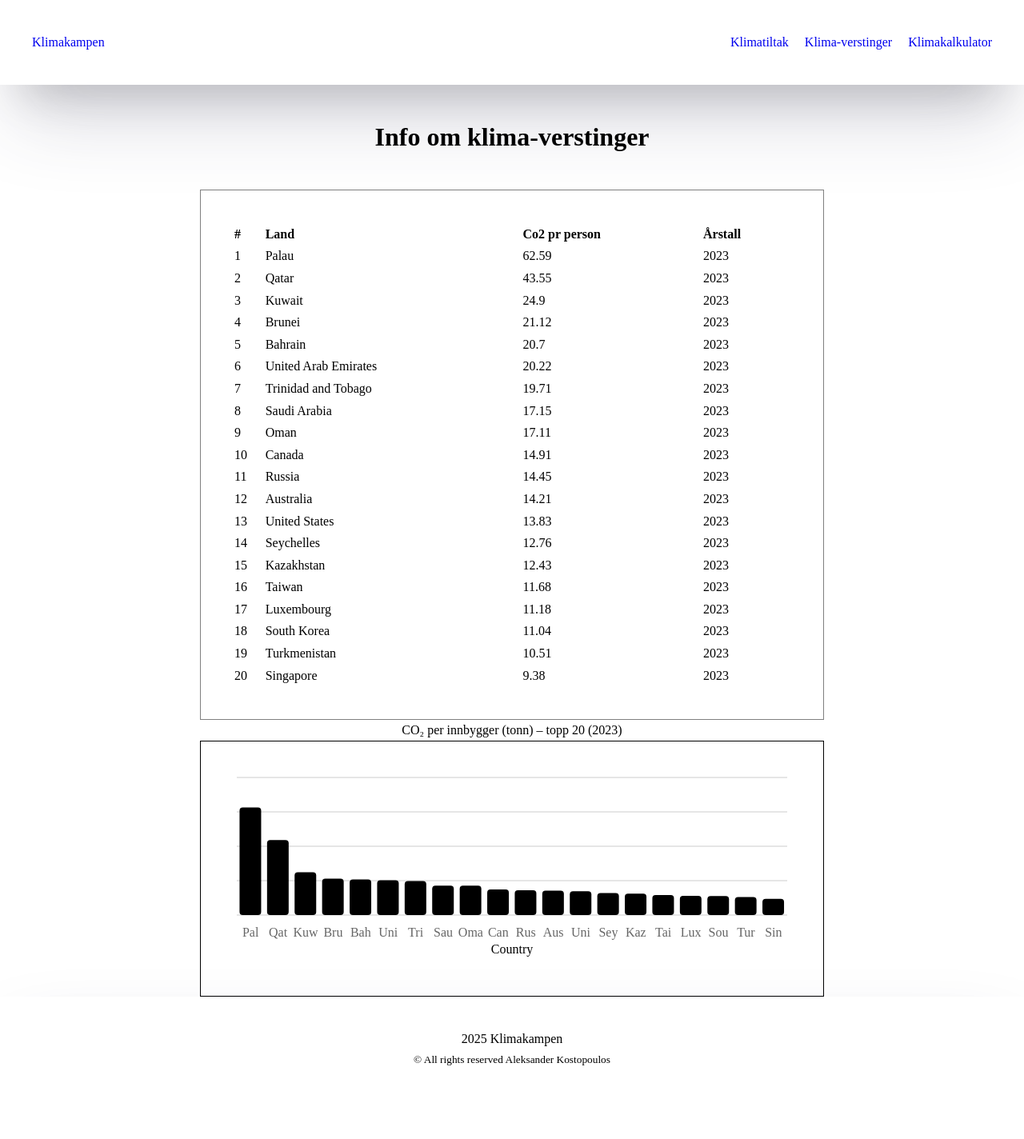
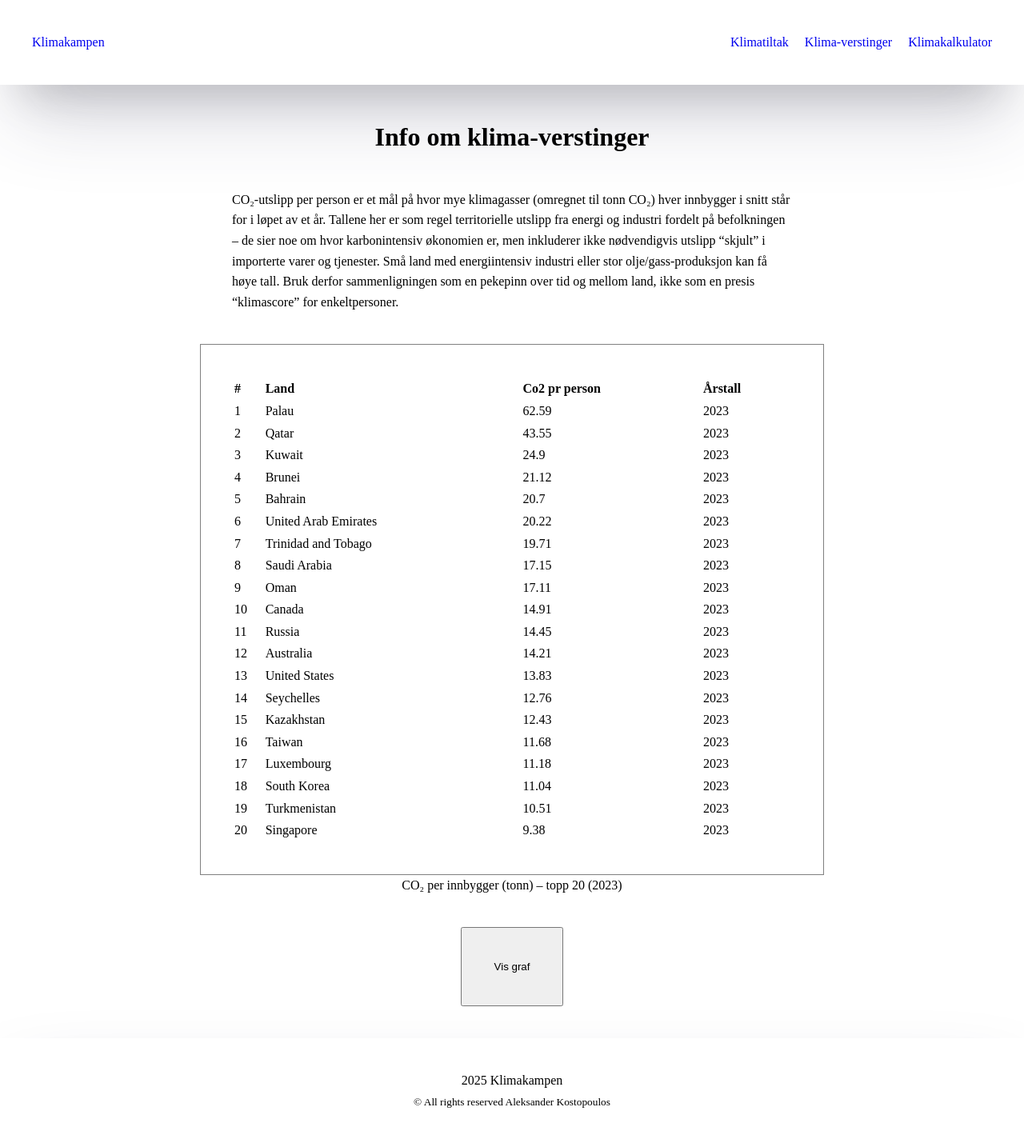
Before and after one commit to alekskosta/klimakampen, a Next.js app: page /klima-verstinger in a window 1280 px wide. Shown: the top 1424 px of the page at 80% size. Before the commit the page ends 1377 px from the top, so only its background shows below. Built offline with nearby package versions, Linux system fonts and the light colour scheme.

Commit message:
bedret css og lagt til info til kalkulator og lagt inn knapp samt logikk for klimaverstinger toggle tabell og graf

```diff
--- a/app/globals.css
+++ b/app/globals.css
@@ -36,6 +36,13 @@ body {
   font-size: 2rem;
 }
 
+.text {
+  max-width: 780px;
+  margin-inline: auto;
+  padding: 0px 2.5rem;
+  padding-bottom: 2.5rem;
+}
+
 .page-link {
   display: block;
   width: max-content;
@@ -56,6 +63,14 @@ img {
   object-fit: cover;
 }
 
+.button {
+  display: block;
+  margin-inline: auto;
+  padding: 2.5rem;
+  margin-bottom: 2.5rem;
+  margin-top: 2.5rem;
+}
+
 @layer base {
   :root {
     --chart-1: oklch(0.646 0.222 41.116);
--- a/app/klima-verstinger/page.tsx
+++ b/app/klima-verstinger/page.tsx
@@ -1,12 +1,34 @@
+"use client";
+
 import Co2PerPersonChart from "@/components/emissions/Co2PerPersonChart";
 import CO2PerPersonTable from "@/components/emissions/CO2PerPersonTable";
+import { useState } from "react";
 
 export default function KlimaVerstinger() {
+  const [show, setShow] = useState<boolean>(true);
+
+  function toggleShow() {
+    setShow((prev) => !prev);
+  }
   return (
     <>
       <h1 className="page-titles">Info om klima-verstinger</h1>
-      <CO2PerPersonTable />
-      <Co2PerPersonChart />
+      <p className="text">
+        CO₂-utslipp per person er et mål på hvor mye klimagasser (omregnet til
+        tonn CO₂) hver innbygger i snitt står for i løpet av et år. Tallene her
+        er som regel territorielle utslipp fra energi og industri fordelt på
+        befolkningen – de sier noe om hvor karbonintensiv økonomien er, men
+        inkluderer ikke nødvendigvis utslipp “skjult” i importerte varer og
+        tjenester. Små land med energiintensiv industri eller stor
+        olje/gass-produksjon kan få høye tall. Bruk derfor sammenligningen som
+        en pekepinn over tid og mellom land, ikke som en presis “klimascore” for
+        enkeltpersoner.
+      </p>
+
+      {show ? <CO2PerPersonTable /> : <Co2PerPersonChart />}
+      <button type="button" className="button" onClick={() => toggleShow()}>
+        {show ? "Vis graf" : "Vis tabell"}
+      </button>
     </>
   );
 }
--- /dev/null
+++ b/app/klimakalkulator/page.tsx
@@ -0,0 +1,3 @@
+export default function Klimakalkulator() {
+  return <h1>Hei fra Klimakalkulator</h1>;
+}
--- a/components/emissions/CO2PerPersonTable.tsx
+++ b/components/emissions/CO2PerPersonTable.tsx
@@ -7,8 +7,10 @@ import {
   TableHeader,
   TableRow,
 } from "@/components/ui/table";
-import showCountryInfo from "@/data/info";
+import { showCountryInfo } from "@/data/info";
 import styles from "./Co2PerPersonTable.module.css";
+
+// Table komponent fra shadcn
 
 export default function CO2PerPersonTable() {
   const rows = [...showCountryInfo()].sort(
--- a/components/emissions/Co2PerPersonChart.tsx
+++ b/components/emissions/Co2PerPersonChart.tsx
@@ -4,10 +4,12 @@ import { Bar, BarChart, CartesianGrid, XAxis } from "recharts";
 import { ChartTooltip, ChartTooltipContent } from "@/components/ui/chart";
 import { ChartConfig, ChartContainer } from "@/components/ui/chart";
 import { ChartLegend, ChartLegendContent } from "@/components/ui/chart";
-import showCountryInfo from "@/data/info";
+import { showCountryInfo } from "@/data/info";
 import styles from "./Co2PerPersonChart.module.css";
 
 const data = showCountryInfo();
+
+// Chart komponent fra shadcn
 
 const chartConfig = {
   co2PerPerson: {
--- a/components/layout/Header.tsx
+++ b/components/layout/Header.tsx
@@ -23,7 +23,7 @@ export default function Header() {
           </li>
 
           <li>
-            <Link href="/" className="link">
+            <Link href="/klimakalkulator" className="link">
               Klimakalkulator
             </Link>
           </li>
--- a/data/info.ts
+++ b/data/info.ts
@@ -1,3 +1,5 @@
+// --------------------------------- Klimatiltak
+
 export type Bullets = {
   id: string;
   text: string;
@@ -451,7 +453,7 @@ export function showInfo(): Actions[] {
   return CLIMATEACTIONS;
 }
 
-// ---------------------------------
+// --------------------------------- Klima-verstinger
 
 export type CO2_Worst_Country = {
   id: string;
@@ -493,6 +495,99 @@ const TOP20_CO2_PER_CAPITA_2023: CO2_Worst_Country[] = [
   { id: "SGP", country: "Singapore", co2PerPerson: 9.38, year: 2023 },
 ];
 
-export default function showCountryInfo(): CO2_Worst_Country[] {
+export function showCountryInfo(): CO2_Worst_Country[] {
   return TOP20_CO2_PER_CAPITA_2023;
 }
+
+// --------------------------------- Klimakalkulator
+
+export type Option = { label: string; value: number };
+export type Question =
+  | { id: "home"; title: string; options: Option[] }
+  | {
+      id: "car";
+      title: string;
+      kmBands: Array<{
+        label: string;
+        ev: number;
+        hybrid: number;
+        ice: number;
+      }>;
+    }
+  | {
+      id: "flight";
+      title: string;
+      factors: { short: number; medium: number; long: number };
+    }
+  | {
+      id: "diet" | "goods" | "services" | "public";
+      title: string;
+      options: Option[];
+    };
+
+const QUESTIONS: Question[] = [
+  {
+    id: "home",
+    title: "Bolig: strøm/oppvarming",
+    options: [
+      { label: "≤ 6 000 kWh", value: 0.8 },
+      { label: "6–12 000 kWh (gj.sn.)", value: 1.3 }, // default
+      { label: "12–20 000 kWh", value: 1.6 },
+      { label: "≥ 20 000 kWh", value: 2.2 },
+    ],
+  },
+  {
+    id: "car",
+    title: "Bilkjøring (km/år + biltype)",
+    kmBands: [
+      { label: "0–2 000", ev: 0.03, hybrid: 0.15, ice: 0.35 },
+      { label: "2–8 000", ev: 0.1, hybrid: 0.6, ice: 2.0 }, // default (ICE)
+      { label: "8–15 000", ev: 0.2, hybrid: 1.1, ice: 3.0 },
+      { label: "15 000+", ev: 0.35, hybrid: 1.7, ice: 4.2 },
+    ],
+  },
+  {
+    id: "flight",
+    title: "Flyreiser pr år",
+    factors: { short: 0.25, medium: 0.6, long: 1.6 }, // t per tur/retur
+  },
+  {
+    id: "diet",
+    title: "Kosthold",
+    options: [
+      { label: "Kjøttrikt", value: 2.4 },
+      { label: "Gjennomsnitt", value: 1.7 }, // default
+      { label: "Lite kjøtt", value: 1.2 },
+      { label: "Vegetar", value: 1.0 },
+      { label: "Vegan", value: 0.8 },
+    ],
+  },
+  {
+    id: "goods",
+    title: "Varer/innkjøp (kr/år)",
+    options: [
+      { label: "< 20 000", value: 0.5 },
+      { label: "20–40 000", value: 0.9 }, // default
+      { label: "40–80 000", value: 1.3 },
+      { label: "> 80 000", value: 1.8 },
+    ],
+  },
+  {
+    id: "services",
+    title: "Tjenester & digitalt",
+    options: [
+      { label: "Lavt", value: 0.3 },
+      { label: "Middels", value: 0.5 }, // default
+      { label: "Høyt", value: 0.8 },
+    ],
+  },
+  {
+    id: "public",
+    title: "Offentlige tjenester (fast andel)",
+    options: [{ label: "Per person", value: 0.5 }], // default
+  },
+];
+
+export function showClimateQuestionsInfo(): Question[] {
+  return QUESTIONS;
+}
```
